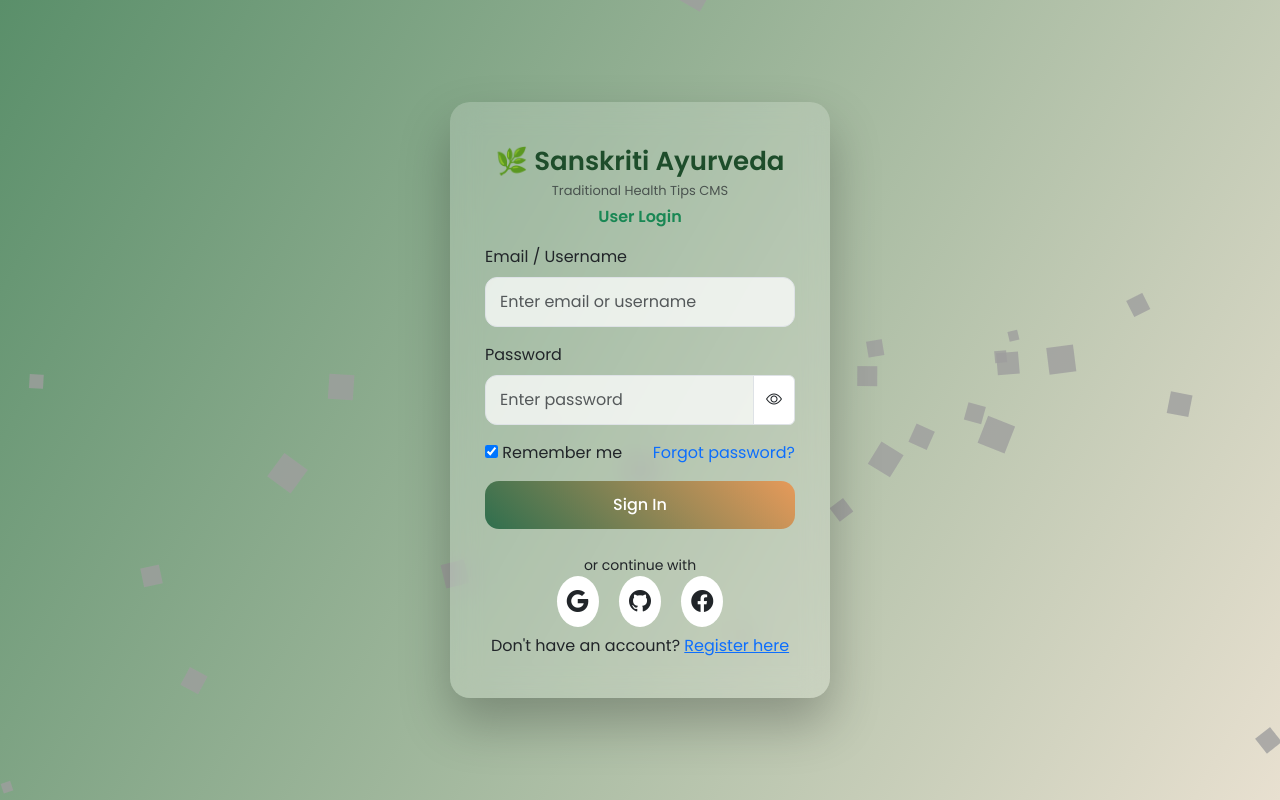
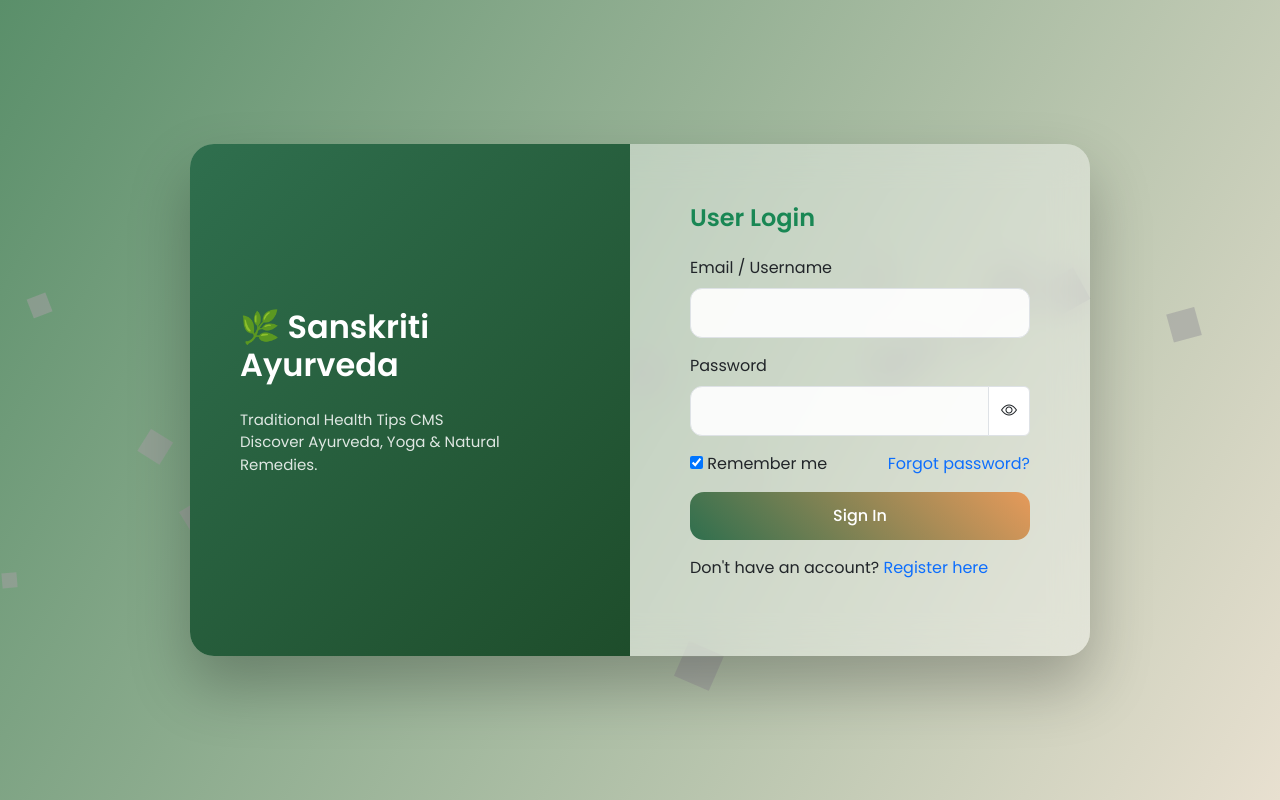
Before and after one commit to dileepkagitapalli-lab/traditional-health-system, a Django app: template main/templates/main/user_login.html in a window 1280 px wide. Run offline with Django 5.2, Linux system fonts and the light colour scheme; the template is opened without the code that fills it, so the values that code supplies are empty; grey boxes are pictures that could not be loaded.

Commit message:
second commit

```diff
--- /dev/null
+++ b/health/views.py
@@ -0,0 +1,4 @@
+from django.shortcuts import render
+
+def hello(request):
+    return render(request, "health/home.html")
--- a/main/admin.py
+++ /dev/null
@@ -1,4 +0,0 @@
-from django.contrib import admin
-from .models import Remedy
-
-admin.site.register(Remedy)
--- a/main/templates/main/user_login.html
+++ b/main/templates/main/user_login.html
@@ -29,55 +29,67 @@ body{
     overflow:hidden;
 }
 
-/* Floating Leaves */
+/* Real Leaf Animation */
 .leaves span{
     position:absolute;
-    top:-50px;
-    width:25px;
-    height:25px;
-    background:url('https://cdn-icons-png.flaticon.com/512/2909/2909767.png');
+    top:-60px;
+    width:30px;
+    height:30px;
+    background:url('https://pngimg.com/d/leaf_PNG36819.png');
     background-size:cover;
-    opacity:0.8;
+    opacity:0.6;
     animation:fall linear infinite;
 }
 
 @keyframes fall{
-    0%{transform:translateY(-50px) rotate(0deg);}
+    0%{transform:translateY(-60px) rotate(0deg);}
     100%{transform:translateY(110vh) rotate(360deg);}
 }
 
-/* Glass Card */
+/* Laptop Sized Card */
 .login-box{
-    width:380px;
-    padding:40px 35px;
+    width:900px;
+    max-width:95%;
     background: rgba(255,255,255,0.18);
-    backdrop-filter: blur(14px);
-    border-radius:20px;
-    box-shadow:0 25px 50px rgba(0,0,0,0.25);
-    text-align:center;
-    animation: fade 1s ease;
+    backdrop-filter: blur(18px);
+    border-radius:24px;
+    box-shadow:0 30px 60px rgba(0,0,0,0.25);
+    display:flex;
+    overflow:hidden;
 }
 
-@keyframes fade{
-    from{opacity:0; transform:translateY(20px);}
-    to{opacity:1; transform:translateY(0);}
+/* Left Branding Section */
+.left-panel{
+    flex:1;
+    background:linear-gradient(135deg,#2f6f4e,#1e4d2b);
+    color:#fff;
+    padding:60px 50px;
+    display:flex;
+    flex-direction:column;
+    justify-content:center;
 }
 
-.logo{
-    font-size:26px;
+.left-panel h2{
     font-weight:600;
-    color:#1e4d2b;
+    font-size:32px;
 }
 
-.sub{
-    font-size:13px;
-    opacity:0.7;
+.left-panel p{
+    opacity:0.85;
+    font-size:15px;
+}
+
+/* Right Form Section */
+.right-panel{
+    flex:1;
+    padding:60px 60px;
+    background:rgba(255,255,255,0.25);
 }
 
 .form-control{
     border-radius:12px;
     padding:12px 14px;
-    background:rgba(255,255,255,0.75);
+    background:rgba(255,255,255,0.9);
 }
 
 .form-control:focus{
@@ -96,29 +108,21 @@ body{
 }
 
 .btn-login:hover{
-    transform:translateY(-2px) scale(1.02);
-    box-shadow:0 12px 25px rgba(0,0,0,0.25);
+    transform:translateY(-2px);
+    box-shadow:0 15px 30px rgba(0,0,0,0.25);
 }
 
-.social-login i{
-    font-size:22px;
-    margin:0 8px;
-    padding:10px;
-    border-radius:50%;
-    background:#fff;
-    cursor:pointer;
-    transition:0.3s;
+/* Mobile Responsive */
+@media(max-width:768px){
+    .login-box{
+        flex-direction:column;
     }
-
-.social-login i:hover{
-    transform:scale(1.15);
+    .left-panel{
+        text-align:center;
+        padding:40px;
     }
-
-/* Responsive */
-@media(max-width:500px){
-    .login-box{
-        width:92%;
-        padding:30px 25px;
+    .right-panel{
+        padding:40px;
     }
 }
 </style>
@@ -129,34 +133,40 @@ body{
 <!-- Falling Leaves -->
 <div class="leaves"></div>
 
-<!-- Login Card -->
 <div class="login-box">
-    <div class="mb-3">
-        <div class="logo">🌿 Sanskriti Ayurveda</div>
-        <div class="sub">Traditional Health Tips CMS</div>
-        <div class="fw-semibold mt-1 text-success">User Login</div>
 
+    <!-- Left Branding -->
+    <div class="left-panel">
+        <h2>🌿 Sanskriti Ayurveda</h2>
+        <p class="mt-3">
+            Traditional Health Tips CMS <br>
+            Discover Ayurveda, Yoga & Natural Remedies.
+        </p>
     </div>
+
+    <!-- Right Form -->
+    <div class="right-panel">
+        <h4 class="mb-4 text-success fw-semibold">User Login</h4>
 
         <form method="post">
             {% csrf_token %}
 
-        <div class="mb-3 text-start">
+            <div class="mb-3">
                 <label class="form-label">Email / Username</label>
-            <input type="text" class="form-control" placeholder="Enter email or username" required>
+                <input type="text" class="form-control" required>
             </div>
 
-        <div class="mb-3 text-start">
+            <div class="mb-3">
                 <label class="form-label">Password</label>
                 <div class="input-group">
-                <input type="password" id="pass" class="form-control" placeholder="Enter password" required>
-                <span class="input-group-text bg-white" onclick="toggle()">
+                    <input type="password" id="pass" class="form-control" required>
+                    <span class="input-group-text bg-white" onclick="toggle()" style="cursor:pointer;">
                         <i class="bi bi-eye"></i>
                     </span>
                 </div>
             </div>
 
-        <div class="d-flex justify-content-between align-items-center mb-3">
+            <div class="d-flex justify-content-between mb-3">
                 <div>
                     <input type="checkbox" checked> Remember me
                 </div>
@@ -165,17 +175,12 @@ body{
 
             <button class="btn btn-login w-100">Sign In</button>
 
-        <div class="text-center mt-4">
-            <small>or continue with</small>
-            <div class="social-login mt-2">
-                <i class="bi bi-google"></i>
-                <i class="bi bi-github"></i>
-                <i class="bi bi-facebook"></i>
-            </div>
+            <p class="mt-3">Don't have an account?
+                <a href="#" class="text-decoration-none">Register here</a>
+            </p>
+        </form>
     </div>
 
-        <p class="mt-3 mb-0">Don't have an account? <a href="#">Register here</a></p>
-    </form>
 </div>
 
 <script>
@@ -186,13 +191,13 @@ function toggle(){
 }
 
 /* Leaves Animation */
-for(let i=0;i<25;i++){
+for(let i=0;i<20;i++){
     let leaf=document.createElement("span");
-    let size=Math.random()*20+10;
+    let size=Math.random()*25+15;
     leaf.style.width=size+"px";
     leaf.style.height=size+"px";
     leaf.style.left=Math.random()*100+"vw";
-    leaf.style.animationDuration=Math.random()*10+6+"s";
+    leaf.style.animationDuration=Math.random()*10+8+"s";
     document.querySelector(".leaves").appendChild(leaf);
 }
 </script>
--- a/main/views.py
+++ b/main/views.py
@@ -20,6 +20,3 @@ def yoga(request):
 
 def remedies(request):
     return render(request, 'main/remedies.html')
-
-def food(request):
-    return render(request, 'main/food.html')
```
Also changed, not shown: health/templates/health/home.html (added, +10 -0 lines), health_cms/settings.py (added, +118 -0 lines), main/models.py (deleted, +0 -21 lines). Lines whose indentation alone changed are shown as unchanged.
